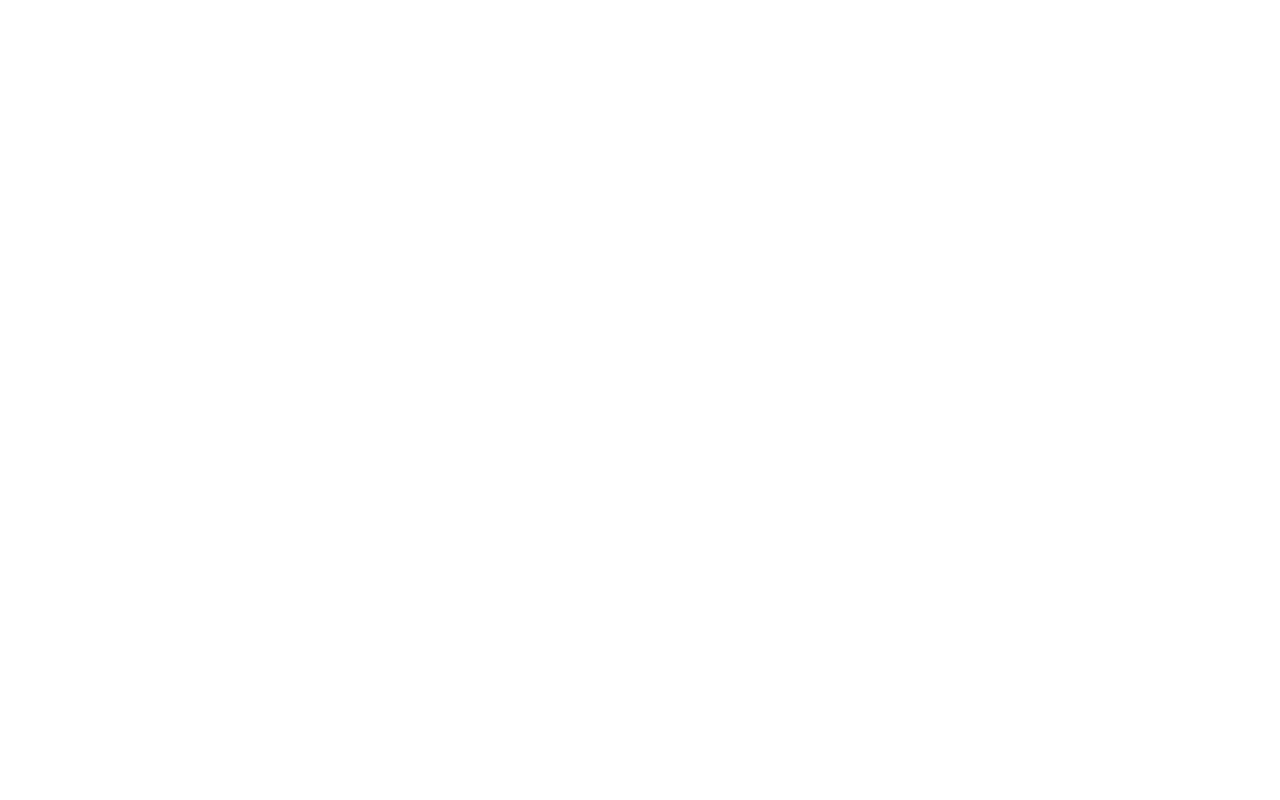
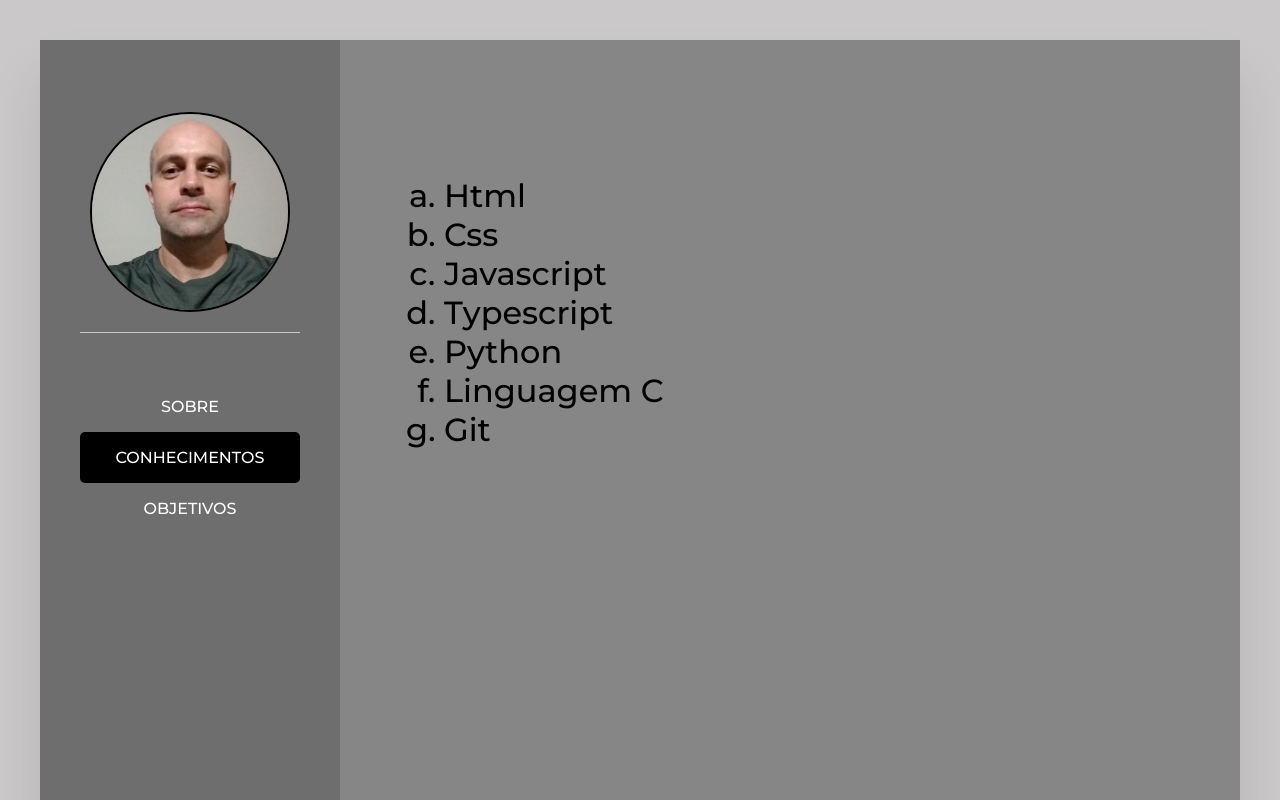
Before and after one commit to ppiresdev/curriculum-vitae, a plain HTML site: page pages/conhecimentos.html in a window 1280 px wide. Shown: the top 800 px of the page. Drawn offline with Linux system fonts and the light colour scheme.

Commit message:
Página conhecimentos.html pronta

```diff
--- a/css/styles.css
+++ b/css/styles.css
@@ -178,3 +178,17 @@ body {
 .redes-sociais ul li a i:hover {
   color: var(--branco);
 }
+
+/*Estilização da página conhecimentos.html*/
+
+.conhecimentos {
+  margin-top: 3em;
+  margin-left: 2em;
+  font-size: 2em;
+  font-weight: 500;
+}
+
+.conhecimentos ol {
+  list-style-type: lower-alpha;
+}
+/*Estilização da página objetivos.html*/
--- a/pages/conhecimentos.html
+++ b/pages/conhecimentos.html
@@ -0,0 +1,63 @@
+<!DOCTYPE html>
+<html lang="pt-br">
+  <head>
+    <meta charset="UTF-8" />
+    <meta http-equiv="X-UA-Compatible" content="IE=edge" />
+    <meta name="viewport" content="width=device-width, initial-scale=1.0" />
+    <title>Curriculum Vitae | Conhecimentos</title>
+
+    <!-- CDN do font awesome -->
+    <link
+      rel="stylesheet"
+      href="https://cdnjs.cloudflare.com/ajax/libs/font-awesome/6.1.0/css/all.min.css"
+      integrity="sha512-10/jx2EXwxxWqCLX/hHth/vu2KY3jCF70dCQB8TSgNjbCVAC/8vai53GfMDrO2Emgwccf2pJqxct9ehpzG+MTw=="
+      crossorigin="anonymous"
+      referrerpolicy="no-referrer"
+    />
+
+    <link rel="stylesheet" href="../css/styles.css" />
+  </head>
+  <body>
+    <div class="container-principal">
+      <div class="coluna-esquerda">
+        <div class="texto-perfil">
+          <div class="img-box">
+            <img src="../images/paulo.jpg" alt="Foto de perfil do Paulo" />
+          </div>
+        </div>
+        <!-- Texto perfil -->
+
+        <nav class="menu">
+          <ul>
+            <li><a href="../index.html">sobre</a></li>
+            <li>
+              <a href="./conhecimentos.html" class="link-ativo"
+                >conhecimentos</a
+              >
+            </li>
+            <li>
+              <a href="./objetivos.html">objetivos</a>
+            </li>
+          </ul>
+        </nav>
+      </div>
+      <!-- Coluna Esquerda -->
+
+      <div class="coluna-direita">
+        <div class="conhecimentos">
+          <ol>
+            <li>Html</li>
+            <li>Css</li>
+            <li>Javascript</li>
+            <li>Typescript</li>
+            <li>Python</li>
+            <li>Linguagem C</li>
+            <li>Git</li>
+          </ol>
+        </div>
+      </div>
+      <!--Coluna Direita-->
+    </div>
+    <!--Container Principal-->
+  </body>
+</html>
```
Also changed, not shown: pages/objetivos.html (+63 -0 lines).
